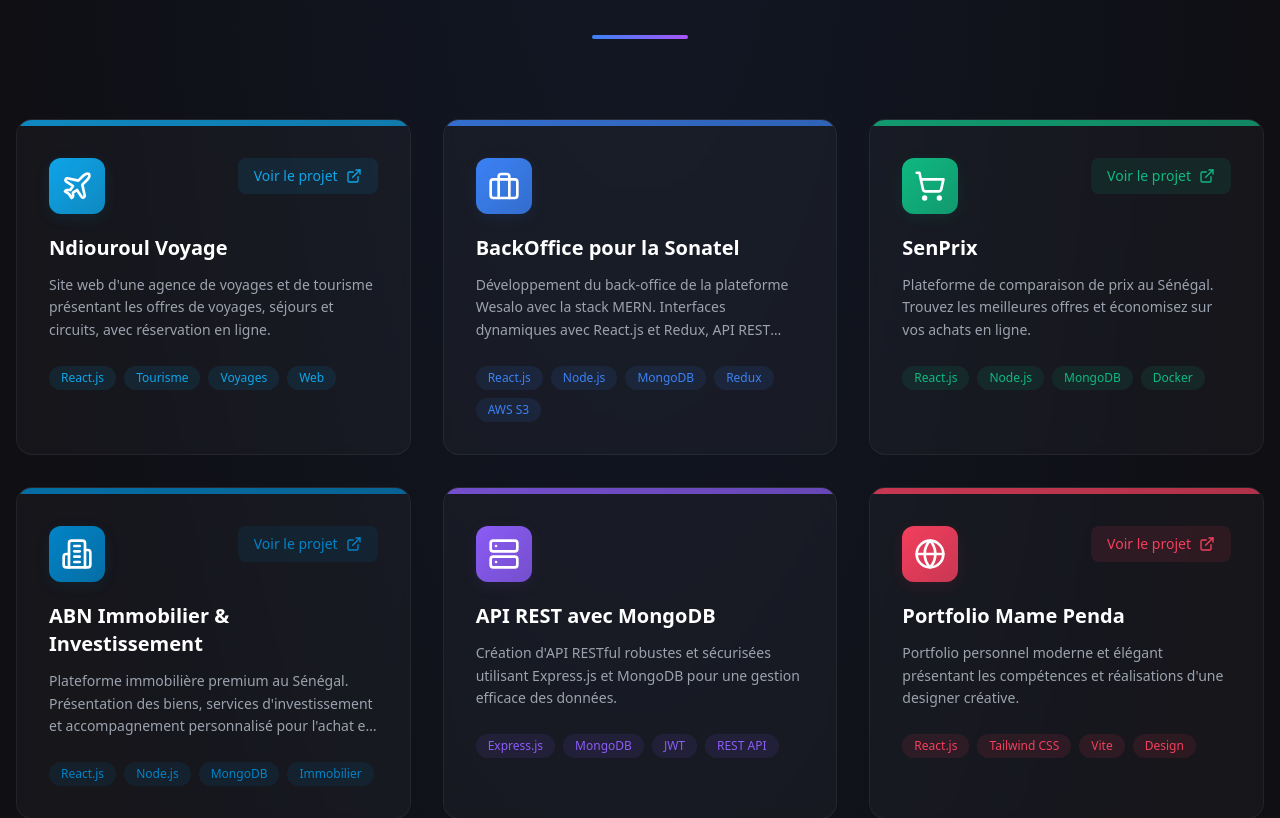
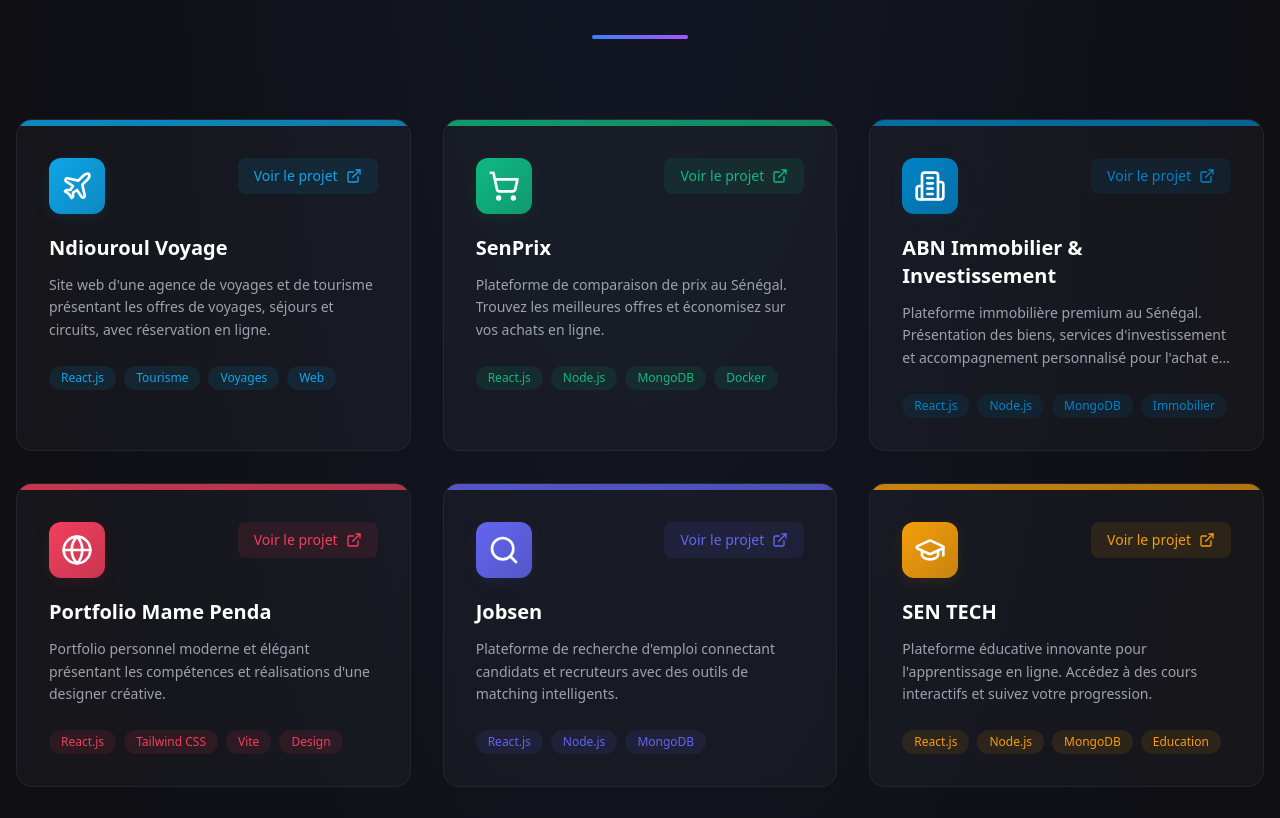
Before and after one commit to Mamadou-Thiam/Mon-Portfolio, a React (Vite) app: page / in a window 1280 px wide. Shown: the part 2262-3080 px from the top of the page. Built offline with nearby package versions, Linux system fonts and the light colour scheme.

Commit message:
Retirer projets BackOffice Sonatel et API REST du Portfolio, corriger lien SenPrix

```diff
--- a/src/components/Portfolio.tsx
+++ b/src/components/Portfolio.tsx
@@ -1,4 +1,4 @@
-import { ExternalLink, Briefcase, Building2, ShoppingCart, Server, Globe, Search, Users, Package, HardDrive, Database, Sparkles, GraduationCap, Plane } from 'lucide-react';
+import { ExternalLink, Building2, ShoppingCart, Globe, Search, Users, Package, HardDrive, Database, Sparkles, GraduationCap, Plane } from 'lucide-react';
 
 interface Project {
   title: string;
@@ -25,21 +25,11 @@ const projects: Project[] = [
     colorBg: 'rgba(14,165,233,0.1)'
   },
   {
-    title: 'BackOffice pour la Sonatel',
-    description: "Développement du back-office de la plateforme Wesalo avec la stack MERN. Interfaces dynamiques avec React.js et Redux, API REST sécurisées avec Express.js et MongoDB.",
-    icon: <Briefcase className="w-8 h-8" />,
-    tags: ['React.js', 'Node.js', 'MongoDB', 'Redux', 'AWS S3'],
-    accent: 'from-blue-500 to-indigo-600',
-    light: '#eff6ff',
-    color: '#3b82f6',
-    colorBg: 'rgba(59,130,246,0.1)'
-  },
-  {
     title: 'SenPrix',
     description: "Plateforme de comparaison de prix au Sénégal. Trouvez les meilleures offres et économisez sur vos achats en ligne.",
     icon: <ShoppingCart className="w-8 h-8" />,
     tags: ['React.js', 'Node.js', 'MongoDB', 'Docker'],
-    url: 'https://sen-prix-web.onrender.com/login',
+    url: 'https://senprix-web.onrender.com',
     accent: 'from-emerald-500 to-teal-600',
     light: '#ecfdf5',
     color: '#10b981',
@@ -55,16 +45,6 @@ const projects: Project[] = [
     light: '#f0f9ff',
     color: '#0284c7',
     colorBg: 'rgba(2,132,199,0.1)'
-  },
-  {
-    title: 'API REST avec MongoDB',
-    description: "Création d'API RESTful robustes et sécurisées utilisant Express.js et MongoDB pour une gestion efficace des données.",
-    icon: <Server className="w-8 h-8" />,
-    tags: ['Express.js', 'MongoDB', 'JWT', 'REST API'],
-    accent: 'from-purple-500 to-pink-600',
-    light: '#faf5ff',
-    color: '#8b5cf6',
-    colorBg: 'rgba(139,92,246,0.1)'
   },
   {
     title: 'Portfolio Mame Penda',
```
